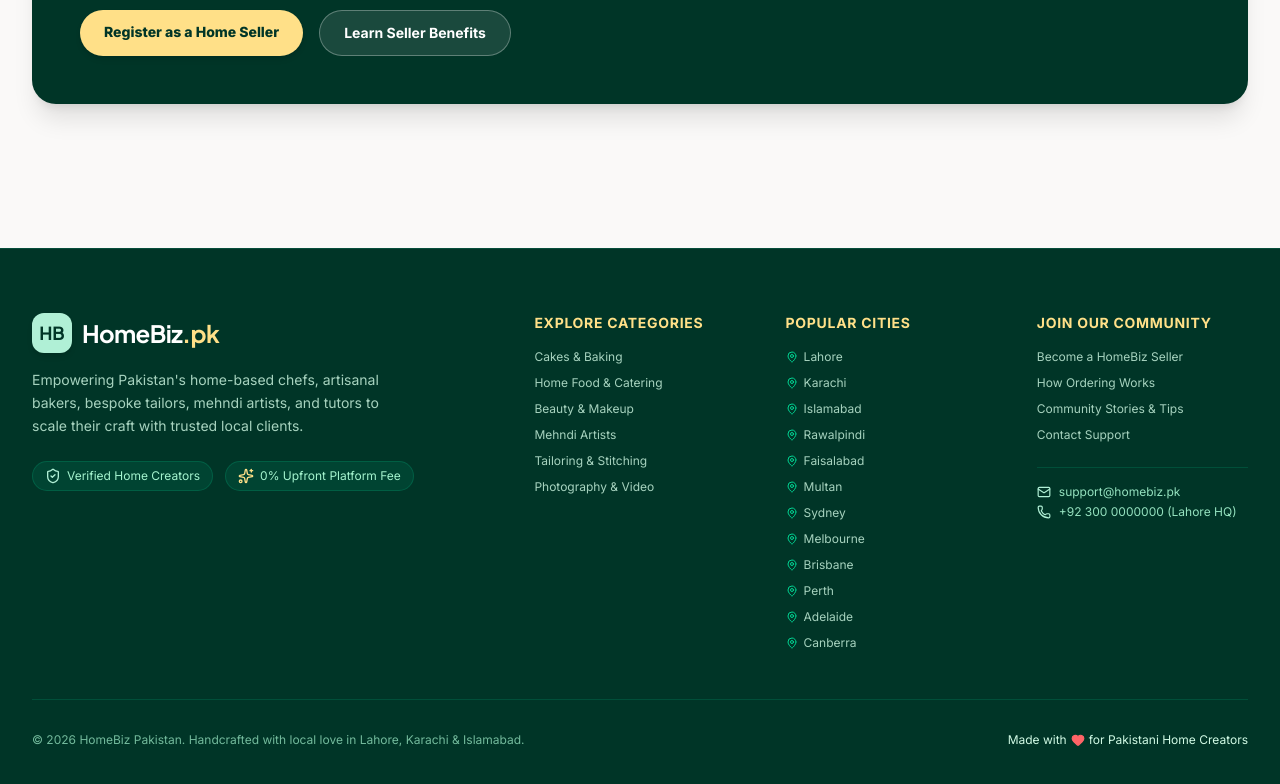
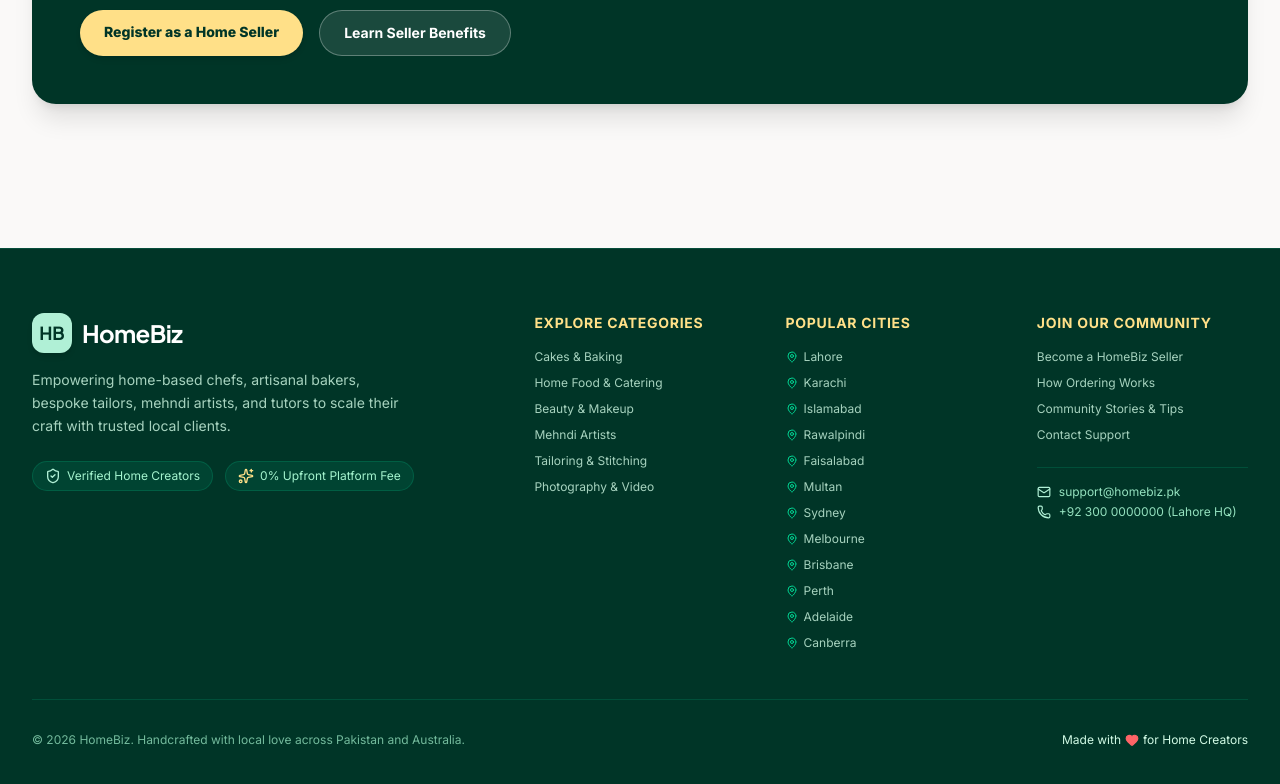
Before and after one commit to raoharoon007/HomeBiz, a React (Vite) app: page / in a window 1280 px wide. Shown: the part 3141-3925 px from the top of the page. Built offline with nearby package versions, Linux system fonts and the light colour scheme.

Commit message:
add australia citiesand product

```diff
--- a/src/components/layout/Footer.tsx
+++ b/src/components/layout/Footer.tsx
@@ -18,12 +18,12 @@ export function Footer() {
                 HB
               </div>
               <span className="font-bold text-2xl tracking-tight text-white font-['Plus_Jakarta_Sans']">
-                HomeBiz<span className="text-[#ffe088]">.pk</span>
+                HomeBiz
               </span>
             </div>
 
             <p className="text-emerald-100/80 text-sm max-w-sm leading-relaxed">
-              Empowering Pakistan's home-based chefs, artisanal bakers, bespoke tailors, mehndi artists, and tutors to scale their craft with trusted local clients.
+              Empowering home-based chefs, artisanal bakers, bespoke tailors, mehndi artists, and tutors to scale their craft with trusted local clients.
             </p>
 
             <div className="flex flex-wrap items-center gap-3 pt-2">
@@ -120,11 +120,11 @@ export function Footer() {
 
         {/* Bottom bar */}
         <div className="pt-8 flex flex-col sm:flex-row items-center justify-between gap-4 text-xs text-emerald-200/70">
-          <p>© {new Date().getFullYear()} HomeBiz Pakistan. Handcrafted with local love in Lahore, Karachi & Islamabad.</p>
+          <p>© {new Date().getFullYear()} HomeBiz. Handcrafted with local love across Pakistan and Australia.</p>
           <div className="flex items-center gap-1 text-emerald-100">
             <span>Made with</span>
             <Heart className="w-3.5 h-3.5 text-red-400 fill-red-400 inline" />
-            <span>for Pakistani Home Creators</span>
+            <span>for Home Creators</span>
           </div>
         </div>
       </div>
--- a/src/pages/ContactPage.tsx
+++ b/src/pages/ContactPage.tsx
@@ -26,7 +26,7 @@ export function ContactPage() {
           Get in Touch
         </span>
         <h1 className="text-3xl sm:text-4xl font-black text-[#1a1c1c] font-['Plus_Jakarta_Sans']">
-          Contact HomeBiz Pakistan Support
+          Contact HomeBiz Support
         </h1>
         <p className="text-xs sm:text-sm text-[#665d55]">
           Have questions about your order, seller verification, or platform features? Our Karachi & Lahore team is here to assist.
--- a/src/pages/HowItWorksPage.tsx
+++ b/src/pages/HowItWorksPage.tsx
@@ -23,7 +23,7 @@ export function HowItWorksPage() {
           Platform Architecture & Process
         </span>
         <h1 className="text-3xl sm:text-5xl font-black text-[#1a1c1c] font-['Plus_Jakarta_Sans']">
-          How HomeBiz Pakistan Operates
+          How HomeBiz Operates
         </h1>
         <p className="text-xs sm:text-sm text-[#665d55] leading-relaxed">
           We empower home-based businesses with automated scheduling, verified customer reviews, direct bilingual messaging, and protected payments.
--- a/src/pages/VendorProfilePage.tsx
+++ b/src/pages/VendorProfilePage.tsx
@@ -64,7 +64,7 @@ export function VendorProfilePage() {
   const handleShare = () => {
     if (navigator.share) {
       navigator.share({
-        title: `${vendor.businessName} on HomeBiz Pakistan`,
+        title: `${vendor.businessName} on HomeBiz`,
         text: vendor.tagline,
         url: window.location.href,
       }).catch(() => { });
```
